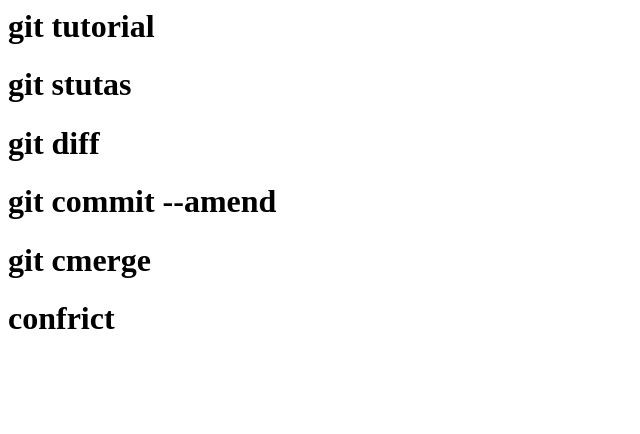
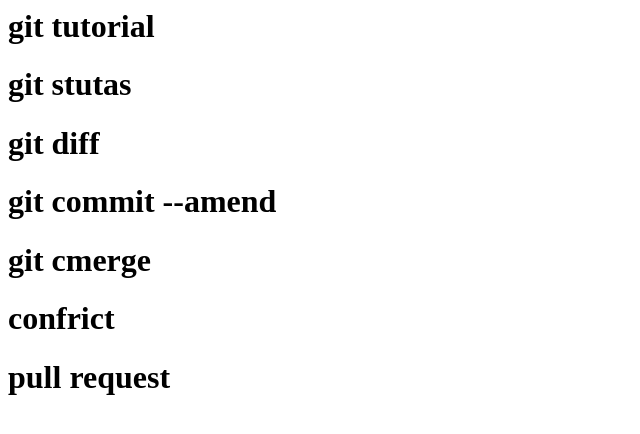
Before and after one commit to symphony-kyo/git_first, a plain HTML site: page index.html in a window 1280 px wide. Shown: the whole page, without its empty margins (0-640 px from the left). Drawn offline with Linux system fonts and the light colour scheme.

Commit message:
Update index.html

```diff
--- a/index.html
+++ b/index.html
@@ -4,3 +4,4 @@
 <h1>git commit --amend</h1>
 <h1>git cmerge</h1>
 <h1>confrict</h1>
+<h1>pull request</h1>
```
